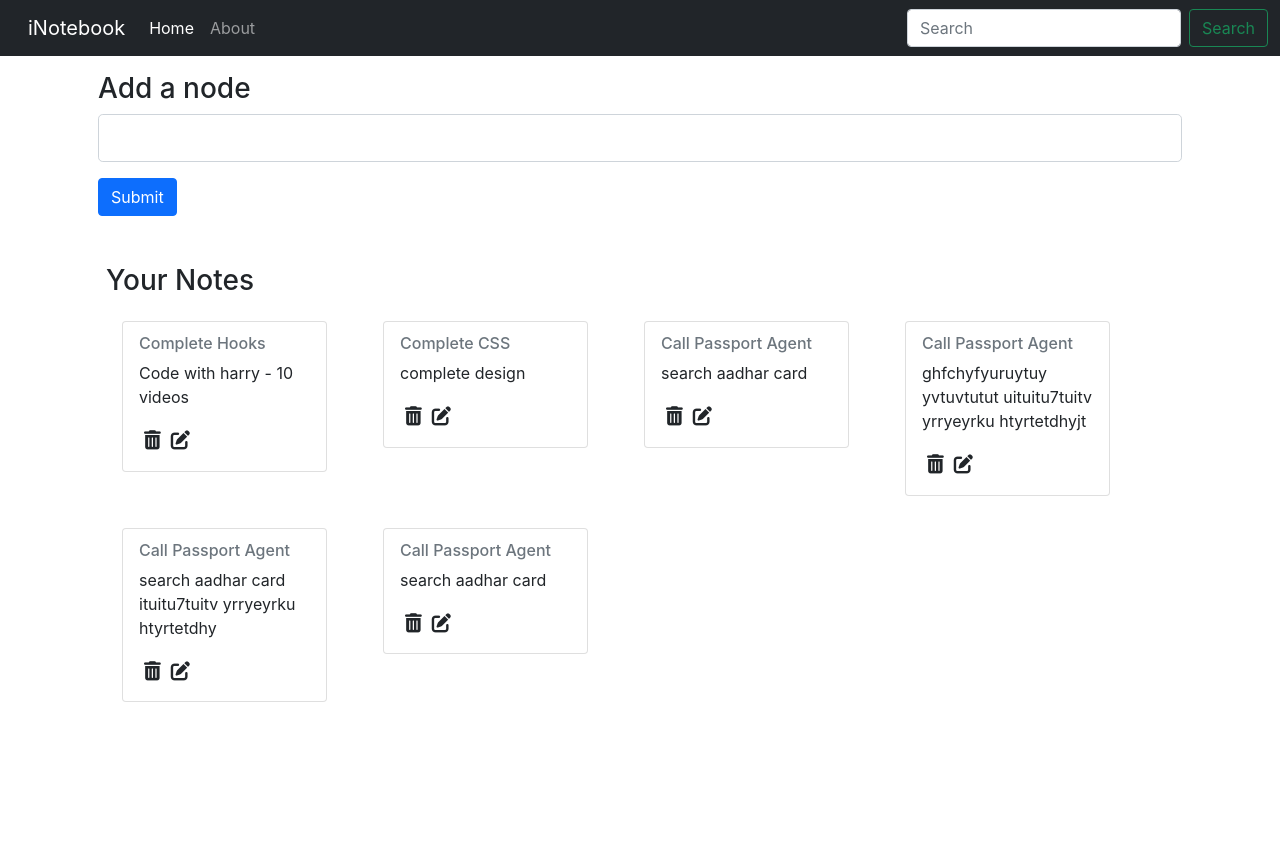
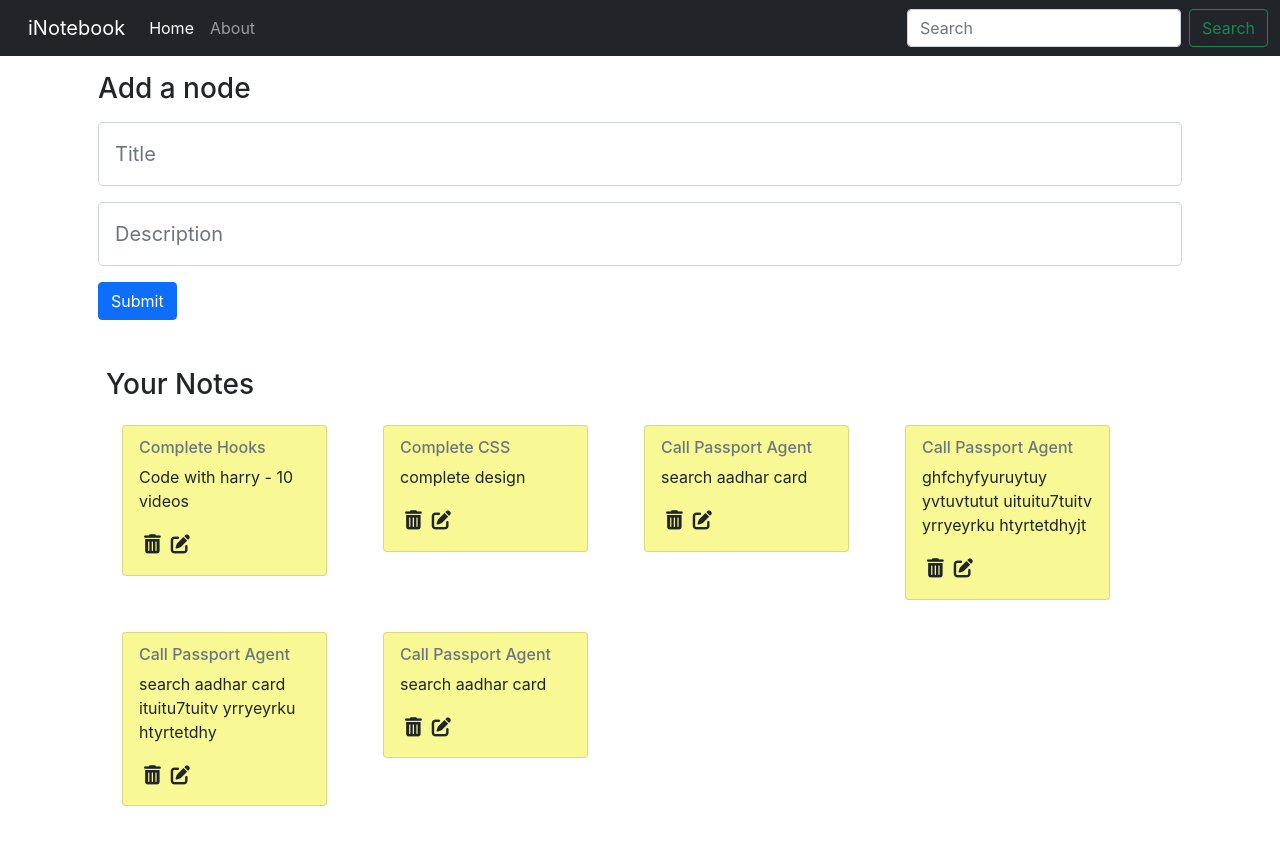
Before and after one commit to amrutapalo/inotebook, a React (Create React App) app: page /home in a window 1280 px wide. Shown: the top 844 px of the page. Before the commit the page ends 800 px from the top, so only its background shows below. Built offline with nearby package versions, Linux system fonts and the light colour scheme; the HTML template or start-up script is replaced by a standard one.

Commit message:
some design changes

```diff
--- a/src/App.css
+++ b/src/App.css
@@ -2,3 +2,7 @@ i{
     margin: 5px;
     font-size: 1.2em;
 }
+
+.card{
+    background-color: rgb(248, 248, 148);
+}
--- a/src/components/AddNote.js
+++ b/src/components/AddNote.js
@@ -5,7 +5,8 @@ const AddNote = () => {
     <form className="m-3">
       <div className="mb-3">
         <h3>Add a node</h3>
-        <input type="email" className="form-control form-control-lg" id="exampleInputEmail1" aria-describedby="emailHelp"/>
+        <input type="text" className="form-control form-control-lg p-3 my-3" placeholder='Title'/>
+        <input type="text" className="form-control form-control-lg p-3 my-3" placeholder='Description'/>
         {/* <div id="emailHelp" className="form-text">We'll never share your email with anyone else.</div> */}
       </div>
       <button type="submit" className="btn btn-primary">Submit</button>
```
